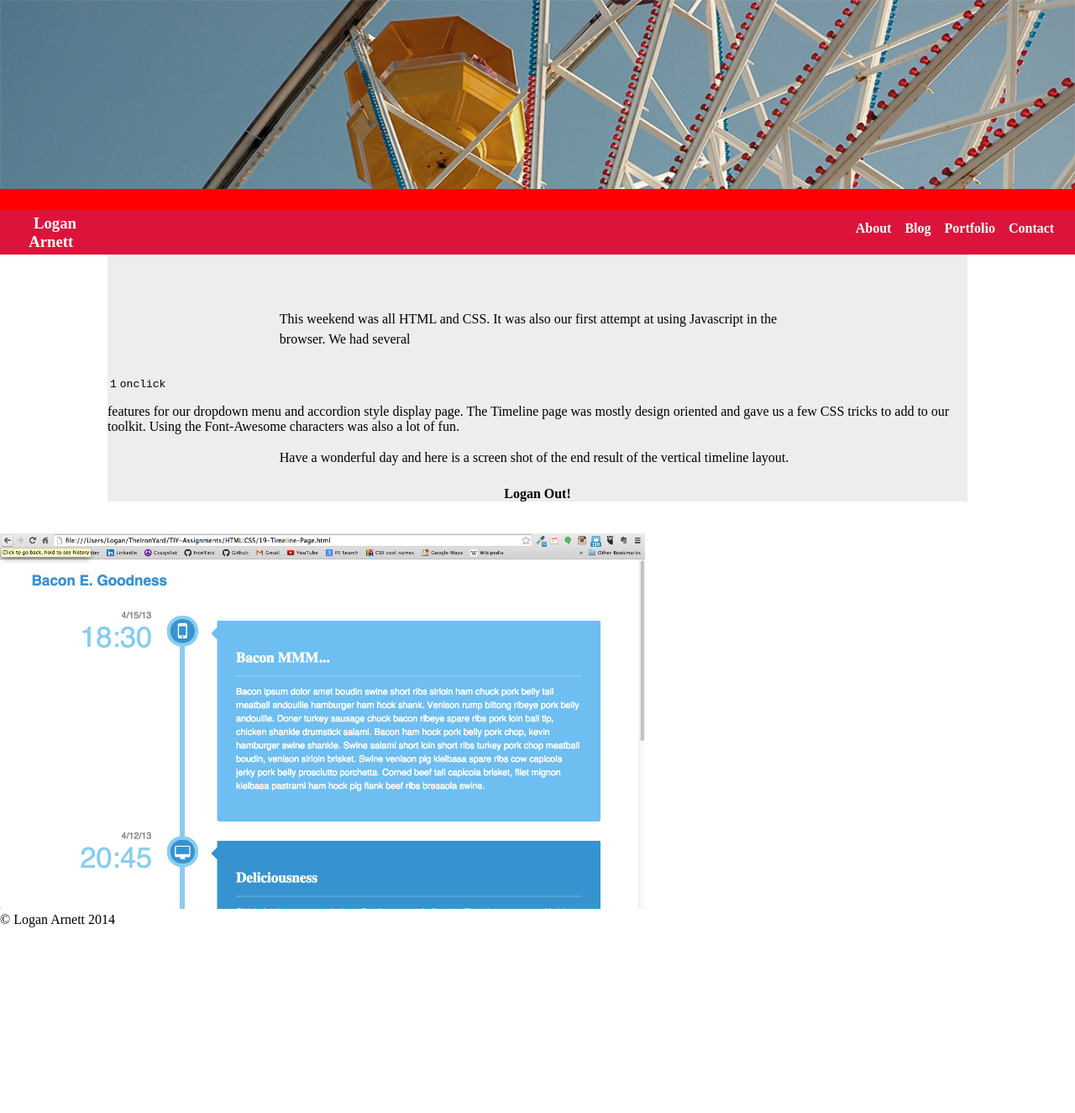
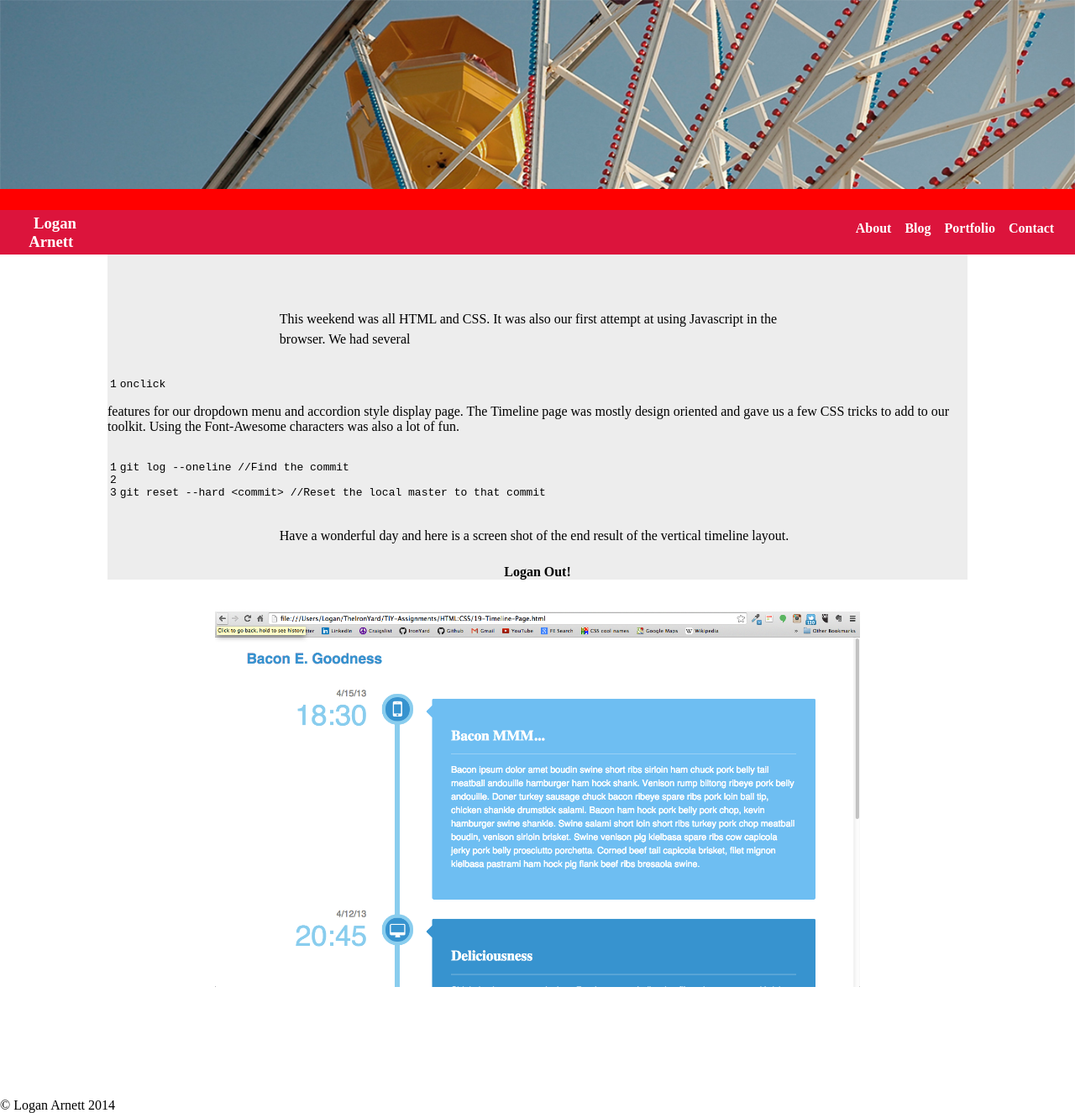
Before and after one commit to LoganArnett/MEANfolio, a Jekyll site: the page built from _posts/2014-10-27-Weekend-HTML.md, in a window 1280 px wide. Shown: the whole page at 84% size. Built offline with Jekyll 4.4.1, drawn with Linux system fonts in a browser that asks for light colours; before the commit the page ends 1104 px from its top, so only the background shows below that.

Commit message:
trying something for Alex

````diff
--- a/_posts/2014-10-27-Weekend-HTML.md
+++ b/_posts/2014-10-27-Weekend-HTML.md
@@ -10,6 +10,12 @@ menu and accordion style display page. The Timeline page was mostly design
 oriented and gave us a few CSS tricks to add to our toolkit. Using the
 Font-Awesome characters was also a lot of fun.
 
+```
+git log --oneline //Find the commit
+
+git reset --hard <commit> //Reset the local master to that commit
+```
+
 Have a wonderful day and here is a screen shot of the end result of the
 vertical timeline layout.
 
--- a/style.css
+++ b/style.css
@@ -142,5 +142,5 @@ h4 {
 .content-image {
   width: 60%;
   height: auto;
-  margin: 0 auto;
+  margin: 0 0 10% 20%;
 }
````
